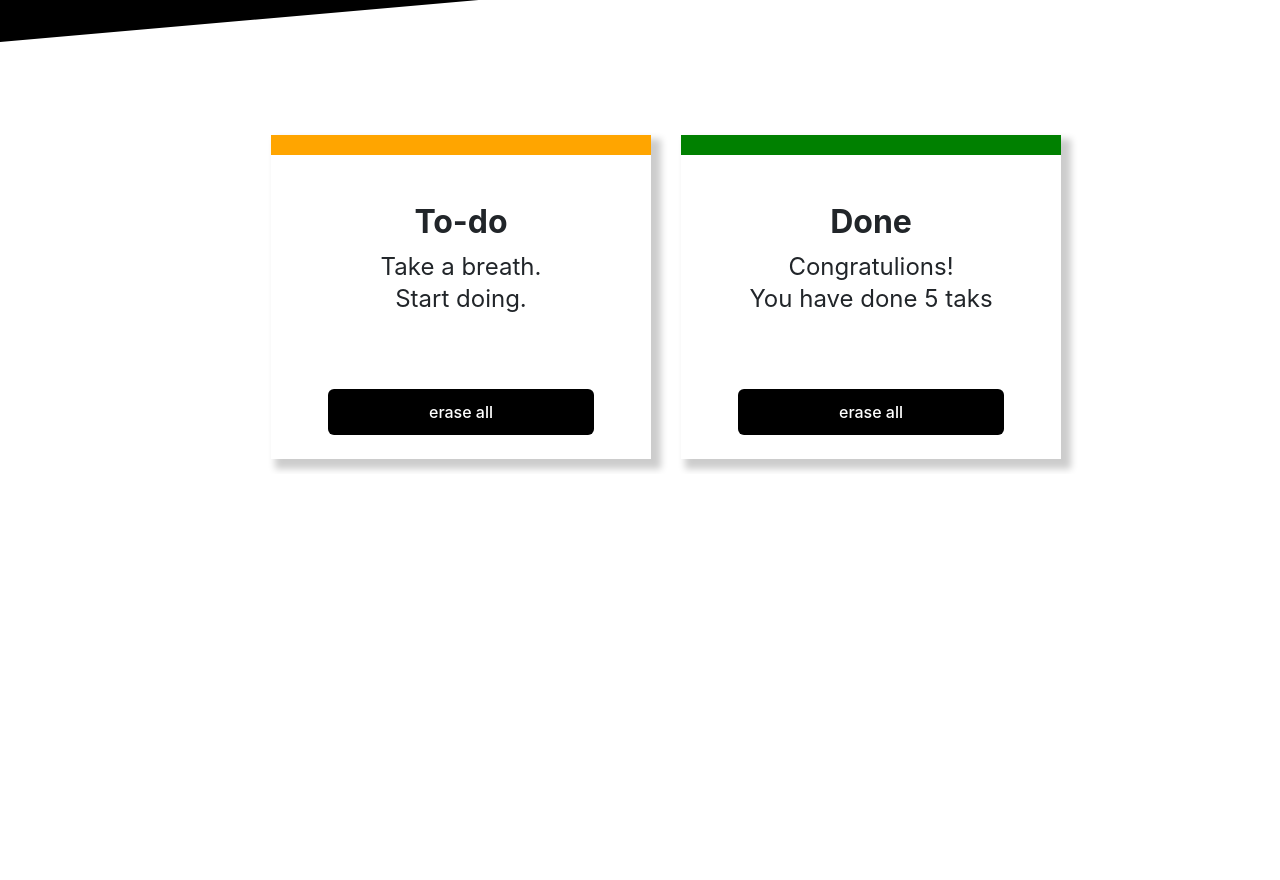
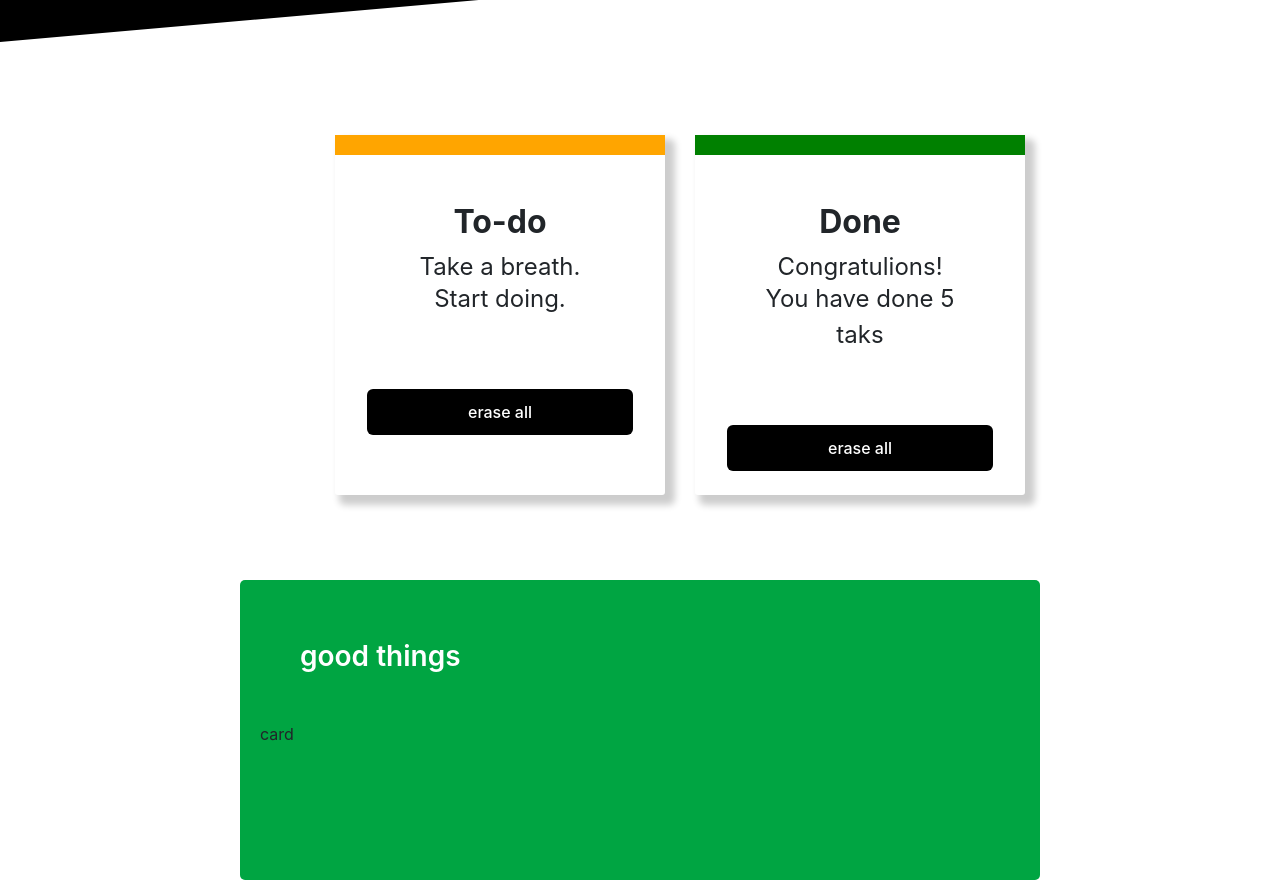
Before and after one commit to GustavoSFer/Coopers, a React (Create React App) app: page / in a window 1280 px wide. Shown: the part 920-1800 px from the top of the page. Before the commit the page ends 1394 px from the top, so only its background shows below. Built offline with nearby package versions, Linux system fonts and the light colour scheme.

Commit message:
Feat: Criando a parte de good things

```diff
--- a/src/App.css
+++ b/src/App.css
@@ -102,12 +102,13 @@ h2 {
 .list {
   position: absolute;
   top: 1040px;
-  left: 20%;
+  left: 25%;
   text-align: center;
 }
 
 section {
-  width: 380px;
+  border-radius: 3px;
+  width: 330px;
   margin: 15px;
   box-shadow: 7px 7px 7px 3px rgba(0, 0, 0, 0.2);
 }
@@ -135,3 +136,23 @@ section {
   background-color: black;
   color: rgb(223, 214, 214);
 }
+
+.things {
+  position: absolute;
+  top: 1500px;
+  width: 100%;
+}
+
+.good-things {
+  border-radius: 5px;
+  background-color: #00a542;
+  height: 300px;
+  width: 800px;
+  padding: 20px;
+}
+
+.position-things {
+  padding: 40px;
+  font-weight: 600;
+  color: white;
+}
--- a/src/Pages/PageCoopers.jsx
+++ b/src/Pages/PageCoopers.jsx
@@ -54,6 +54,15 @@ function PageCoopers() {
 
       </div>
 
+      <div className="things d-flex justify-content-center">
+        <div className="good-things">
+          <h3 className="position-things">good things</h3>
+          <div>
+            card
+          </div>
+        </div>
+      </div>
+
     </div>
   );
 }
```
